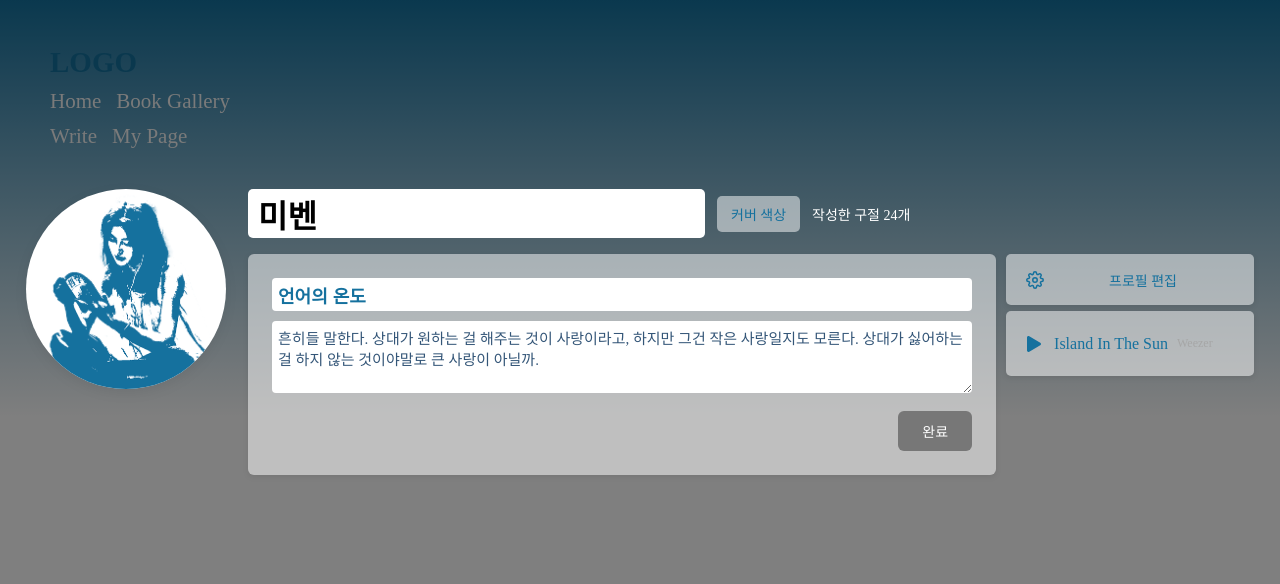
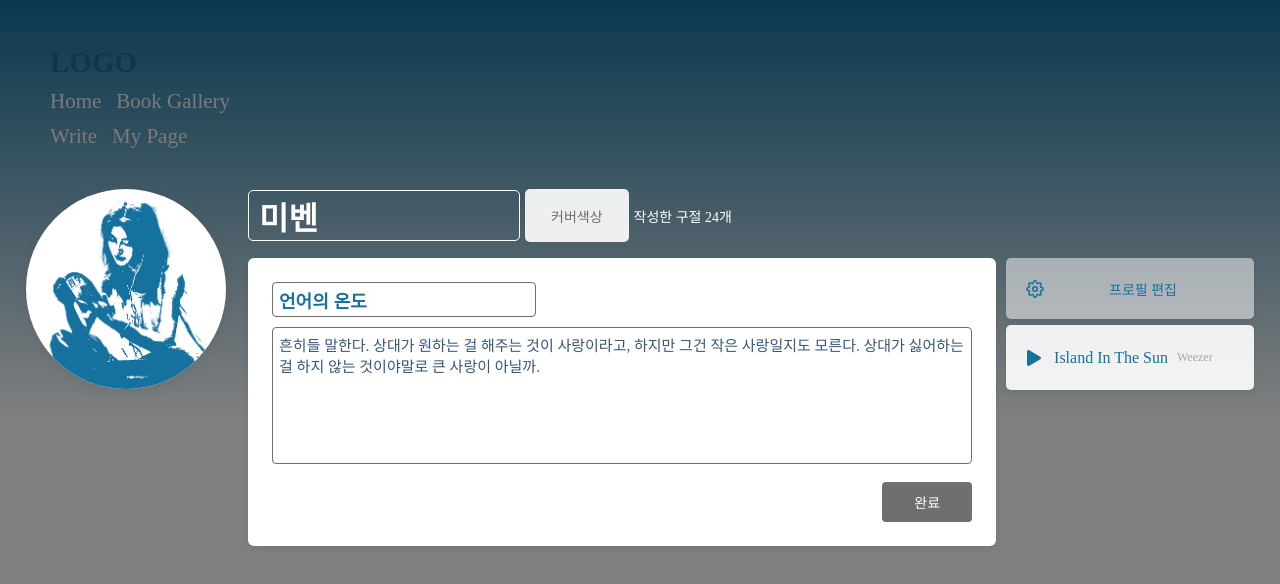
Before and after one commit to kimyena0602/2025-MIVEN-ITSHOW-front, a React (Create React App) app: page /mypageheader in a window 1280 px wide. Both pictures are taken after a click on the button "프로필 편집". Shown: the top 584 px of the page. Built offline with nearby package versions, Linux system fonts and the light colour scheme; a web font is replaced by a local one.

Commit message:
✨ [feat] : Mypage 데이터 스크롤, 디자인 수정

```diff
--- a/src/components/MyPageHeader.jsx
+++ b/src/components/MyPageHeader.jsx
@@ -84,7 +84,7 @@ export default function MyPageHeader() {
                   value={editedUsername}
                   onChange={(e) => setEditedUsername(e.target.value)}
                 />
-                <button className={styles.coverColorBtn}>커버 색상</button>
+                <button className={styles.coverColorBtn}>커버색상</button>
                 <span className={styles.subtext}>
                   작성한 구절 {data.user.quoteCount}개
                 </span>
@@ -100,7 +100,11 @@ export default function MyPageHeader() {
           </div>
 
           <div className={styles.lowerSection}>
-            <div className={styles.quoteBox}>
+            <div
+              className={`${styles.quoteBox} ${
+                isEditing ? styles.editingQuoteBox : ""
+              }`}
+            >
               {isEditing ? (
                 <>
                   <input
@@ -136,7 +140,14 @@ export default function MyPageHeader() {
                 </button>
               </div>
 
-              <div className={styles.music}>
+              <div
+                className={styles.music}
+                style={{
+                  backgroundColor: isEditing
+                    ? "rgba(255, 255, 255, 0.9)"
+                    : "rgba(255, 255, 255, 0.5)",
+                }}
+              >
                 <FaPlay className={styles.playIcon} />
                 <span className={styles.songnameartist}>
                   <p className={styles.songname}>{data.music.song}</p>
--- a/src/styles/MyPageHeader.module.css
+++ b/src/styles/MyPageHeader.module.css
@@ -18,7 +18,7 @@
 }
 
 .overlay {
-  position: fixed;
+  position: absolute;
   top: 0;
   left: 0;
   width: 100vw;
@@ -53,7 +53,8 @@
 .nameRow {
   display: flex;
   align-items: center;
-  gap: 12px;
+  margin-bottom: 3px;
+  gap: 5px;
 }
 
 .username {
@@ -68,17 +69,21 @@
   font-weight: 700;
   padding: 6px 10px;
   border-radius: 5px;
-  border: none;
+  border: 0.6px solid #fff;
+  background: none;
+  color: #fff;
   outline: none;
+  width: 250px;
 }
 
 .coverColorBtn {
-  background: rgba(255, 255, 255, 0.5);
+  background: rgba(255, 255, 255, 0.9);
   font-family: "PretendardL";
   border: none;
-  padding: 8px 14px;
+  padding: 16.5px 26px;
   border-radius: 5px;
-  color: #15719e;
+  color: #6f6f6f;
+  z-index: 100;
   font-size: 14px;
   cursor: pointer;
 }
@@ -102,10 +107,18 @@
   padding: 24px;
   border-radius: 6px;
   width: 700px;
+  min-height: 85px;
   flex: 1;
   display: flex;
   flex-direction: column;
+  overflow-y: scroll;
+  scroll-behavior: smooth;
   gap: 10px;
+}
+
+.editingQuoteBox {
+  background: white !important;
+  z-index: 10;
 }
 
 .quoteTitle {
@@ -116,42 +129,52 @@
   font-weight: 600;
 }
 
+::-webkit-scrollbar {
+  display: none;
+}
+
 .quoteText {
   font-family: "PretendardL";
   color: #345678;
   line-height: 1.5;
   font-size: 15px;
+  overflow-y: scroll;
+  scroll-behavior: smooth;
 }
 
 .quoteTitleInput {
   font-size: 18px;
   font-weight: 600;
   color: #15719e;
-  border: none;
-  outline: none;
   padding: 6px;
   border-radius: 4px;
+  border: 0.6px solid #6f6f6f;
+  background: none;
+  width: 250px;
+  outline: none;
 }
 
 .quoteTextArea {
   font-size: 15px;
   color: #345678;
   font-family: "PretendardL";
-  border: none;
-  outline: none;
   padding: 6px;
   border-radius: 4px;
-  resize: vertical;
+  resize: none;
+  height: 123px;
   min-height: 60px;
+  outline: none;
+  border: 0.6px solid #6f6f6f;
+  background: none;
 }
 
 .completeBtn {
   align-self: flex-end;
-  background-color: #777;
+  background-color: #6f6f6f;
   color: white;
   border: none;
-  border-radius: 6px;
-  padding: 10px 24px;
+  border-radius: 4px;
+  padding: 10px 32px;
   font-size: 14px;
   font-family: "PretendardL";
   cursor: pointer;
@@ -176,7 +199,7 @@
   box-shadow: 0px 2px 6px 0px rgba(0, 0, 0, 0.08);
   font-family: "PretendardL";
   border: none;
-  padding: 15.5px 77px 15.5px 20px;
+  padding: 20.5px 77px 20.5px 20px;
   border-radius: 5px;
   color: #15719e;
   display: flex;
@@ -200,6 +223,8 @@
   align-items: center;
   gap: 12px;
   color: #15719e;
+  position: relative;
+  z-index: 10;
 }
 
 .playIcon {
```
